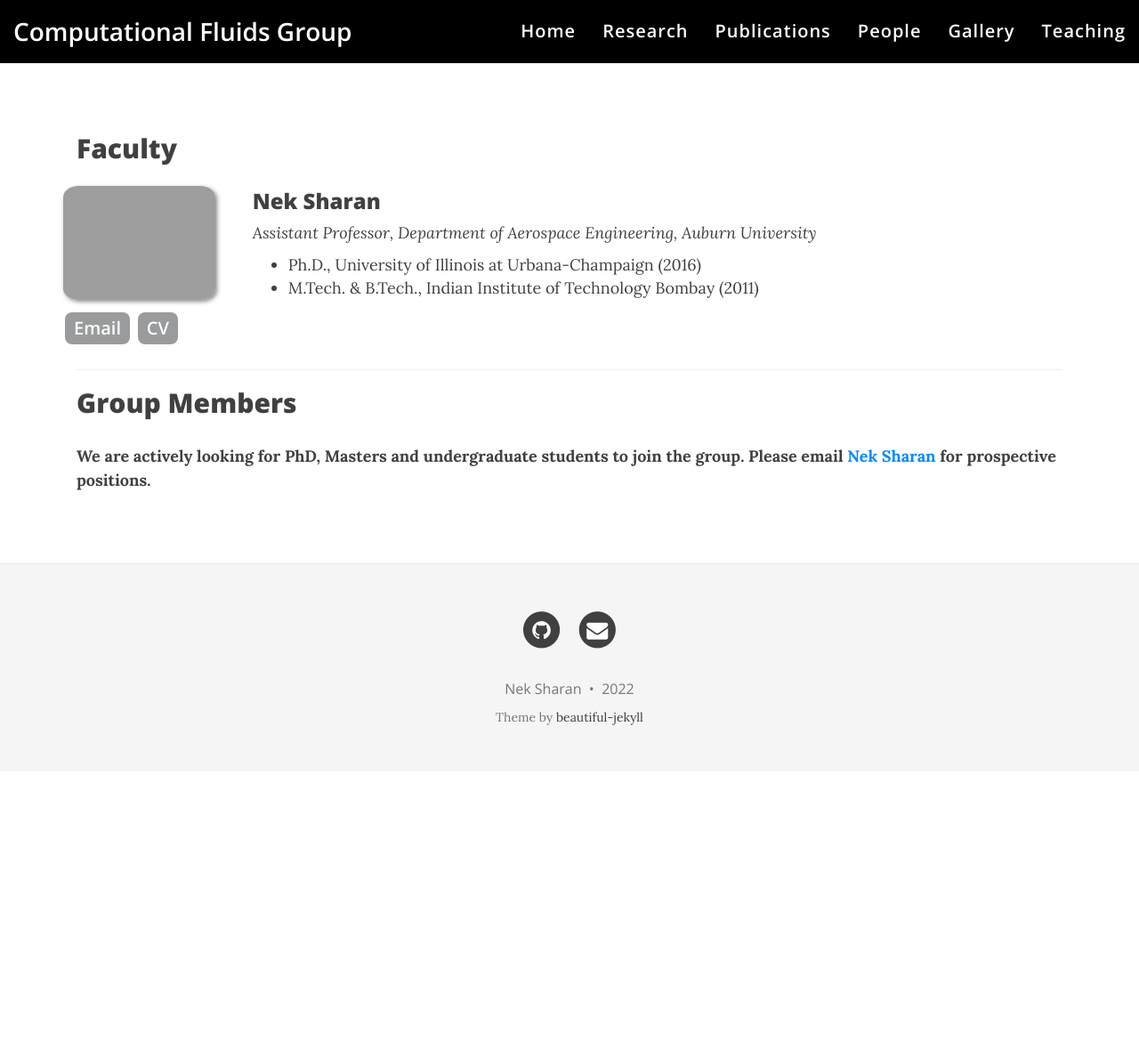
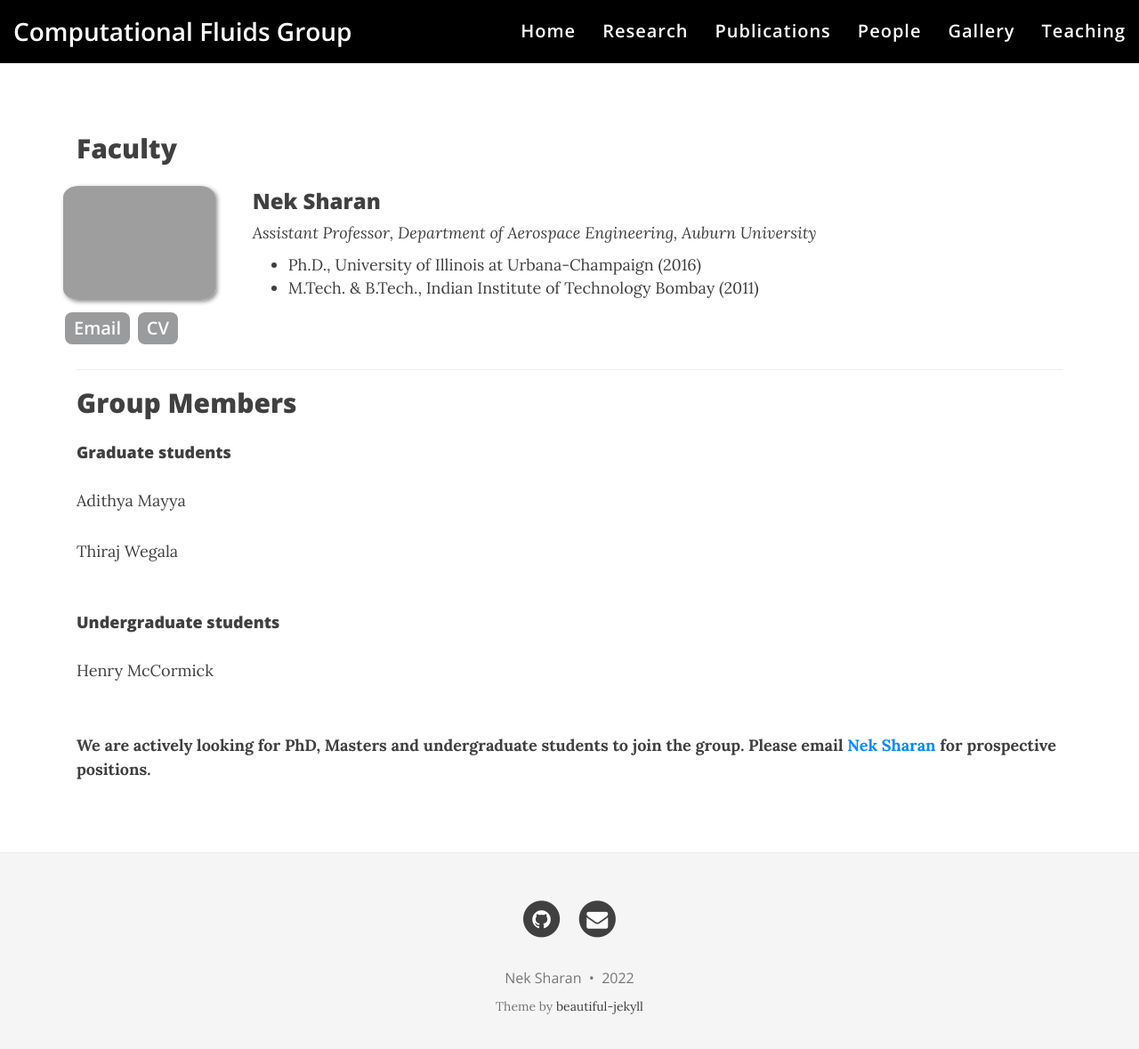
Before and after one commit to neksharan/neksharan.github.io, a Jekyll site: the page built from people.md, in a window 1280 px wide and 1192 px high. Shown: the top 1179 px of the window at 89% size. Built offline with Jekyll 4.4.1, drawn with Linux system fonts in a browser that asks for light colours; nearby versions of some CDN libraries; our own code applies the rules of GitHub Pages for plain Markdown files.

Commit message:
Updated people page

```diff
--- a/people.md
+++ b/people.md
@@ -99,5 +99,18 @@ permalink: /people/
 ---
 
 ## Group Members
+<p>   </p>
+#### Graduate students
+
+Adithya Mayya
+
+Thiraj Wegala
+<br/><br/>
+
+#### Undergraduate students
+
+Henry McCormick
+<br/>
+<br/>
 
  **We are actively looking for PhD, Masters and undergraduate students to join the group. Please email [Nek Sharan](mailto:nsharan@auburn.edu) for prospective positions.**
```
Also changed, not shown: 3 other files.
